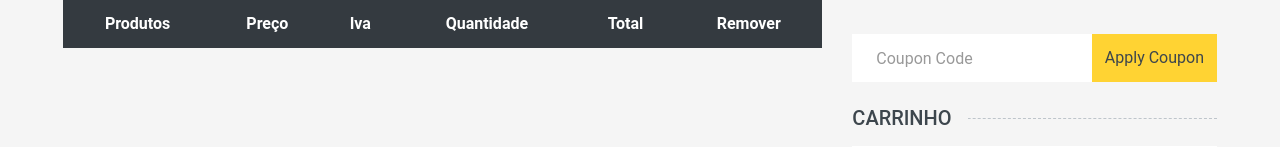
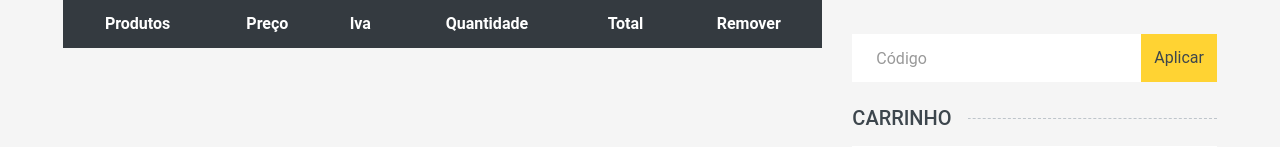
Before and after one commit to FernandoJVideira/PL2-G7_ProjetoPlatSI, a Yii app: the page made by frontend/views/carrinho/view.php in a window 1280 px wide. Shown: the part 145-292 px from the top of the page. Run offline with PHP 8.4 and a stand-in for Yii, Linux system fonts and the light colour scheme; the template is opened without the code that fills it, so the values that code supplies are empty; some libraries are stand-ins or nearby versions.

Commit message:
Translation Fix

```diff
--- a/frontend/controllers/UtilizadorController.php
+++ b/frontend/controllers/UtilizadorController.php
@@ -2,11 +2,7 @@
 
 namespace frontend\controllers;
 
-use common\models\AuthItem;
-use common\models\Loja;
-use common\models\User;
 use common\models\Utilizador;
-use common\models\UtilizadorSearch;
 use Yii;
 use yii\web\Controller;
 use yii\web\NotFoundHttpException;
--- a/frontend/views/carrinho/view.php
+++ b/frontend/views/carrinho/view.php
@@ -65,9 +65,9 @@ use yii\helpers\Url;
             <br>
             <form action="<?= Url::to(['carrinho/promo', 'idCarrinho' => $model->idCarrinho]) ?>" method="post">
                 <div class="input-group">
-                    <input type="text" id="codigoPromo" name="codigoPromo" class="form-control border-0 p-4" placeholder="Coupon Code">
+                    <input type="text" id="codigoPromo" name="codigoPromo" class="form-control border-0 p-4" placeholder="Código">
                     <div class="input-group-append">
-                        <button type="submit" class="btn btn-primary">Apply Coupon</button>
+                        <button type="submit" class="btn btn-primary">Aplicar</button>
                     </div>
                 </div>
             </form>
```
